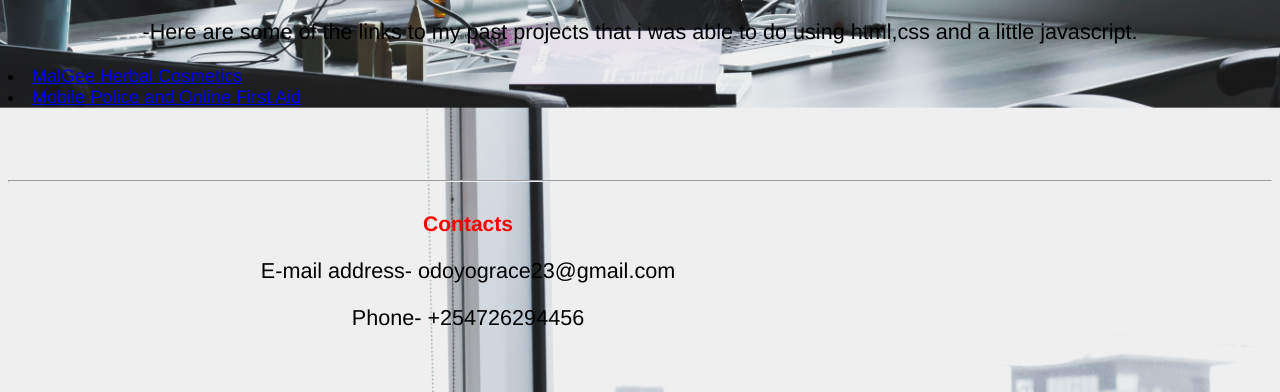
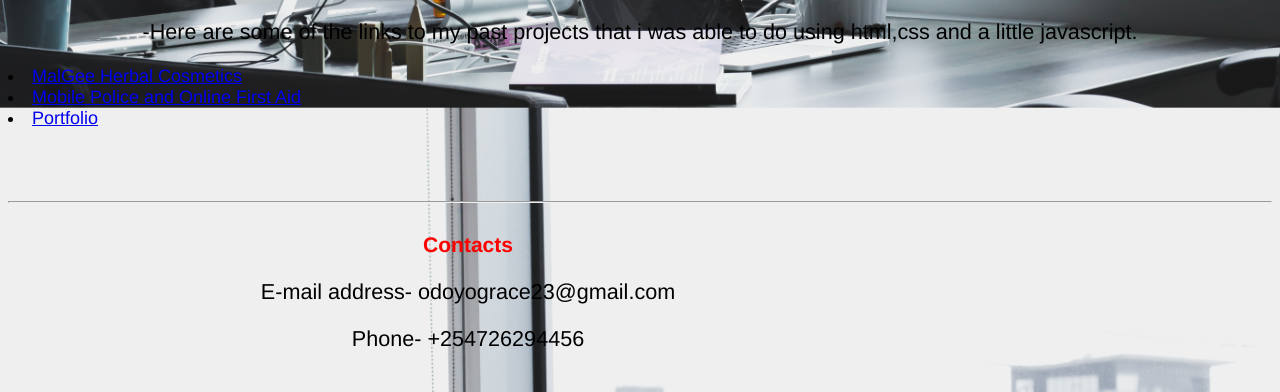
Before and after one commit to odoyoquee/Portfolio, a plain HTML site: page index.html in a window 1280 px wide. Shown: the part 1599-1991 px from the top of the page. Drawn offline with Linux system fonts and the light colour scheme.

Commit message:
live link

```diff
--- a/index.html
+++ b/index.html
@@ -81,6 +81,7 @@
                 <li><a href="https://blaircarson.github.io/Mobile-poilice-and-Online-first-aid/">Mobile Police and
                         Online
                         First Aid</a></li>
+                <li><a href=" https://odoyoquee.github.io/Portfolio/.">Portfolio</a></li>
             </div>
             <br>
             <br>
```
Also changed, not shown: 1 other file.
